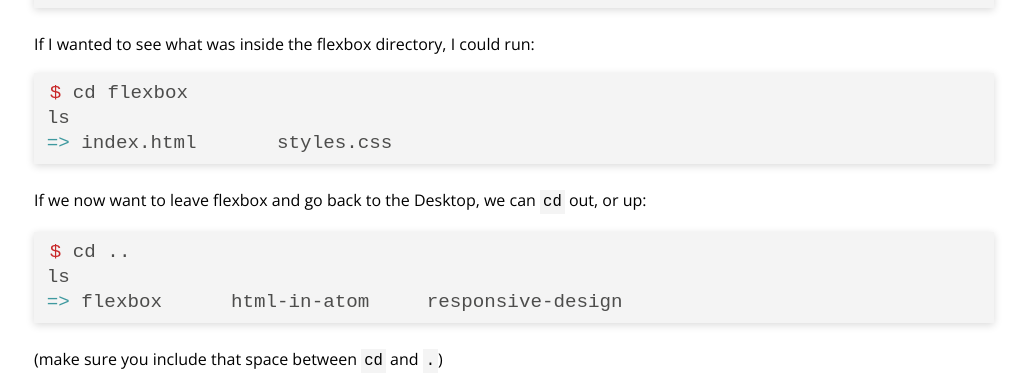
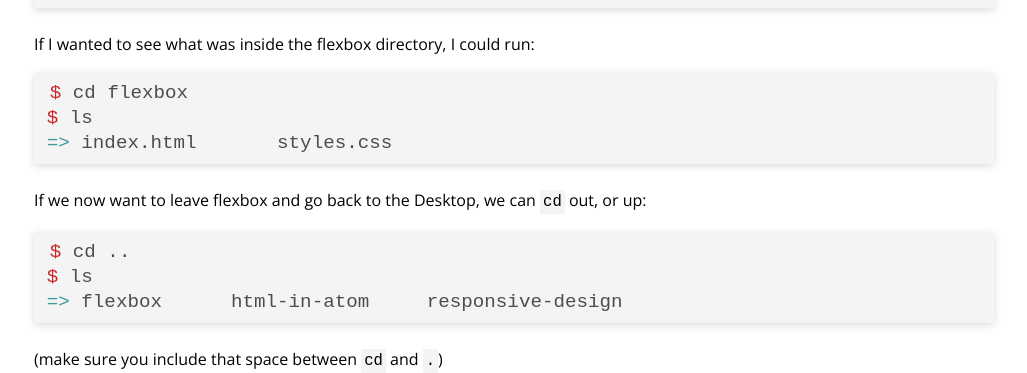
Before and after one commit to ameseee/kwk-curriculum-site, a Jekyll site: the page built from web-app/lessons/terminal/index.md, in a window 1280 px wide and 900 px high, scrolled down 850 px. Shown: the part 153-526 px from the top of the window, without its empty margins (126-1153 px from the left). Built offline with Jekyll 4.4.1, drawn with Linux system fonts in a browser that asks for light colours; nearby versions of some CDN libraries.

````diff
--- a/web-app/lessons/terminal/index.md
+++ b/web-app/lessons/terminal/index.md
@@ -37,7 +37,7 @@ If I wanted to see what was inside the flexbox directory, I could run:
 
 ```bash
 $ cd flexbox
-ls
+$ ls
 => index.html       styles.css
 ```
 
@@ -45,7 +45,7 @@ If we now want to leave flexbox and go back to the Desktop, we can `cd` out, or
 
 ```bash
 $ cd ..
-ls
+$ ls
 => flexbox      html-in-atom     responsive-design
 ```
 
````
